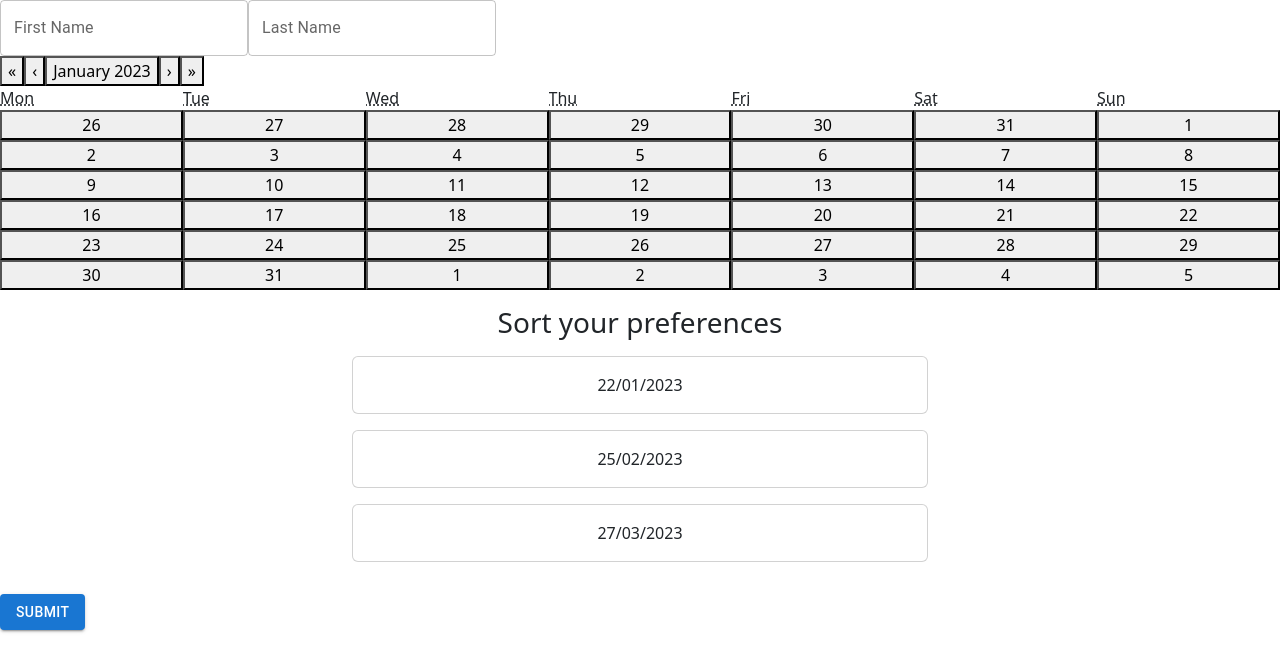
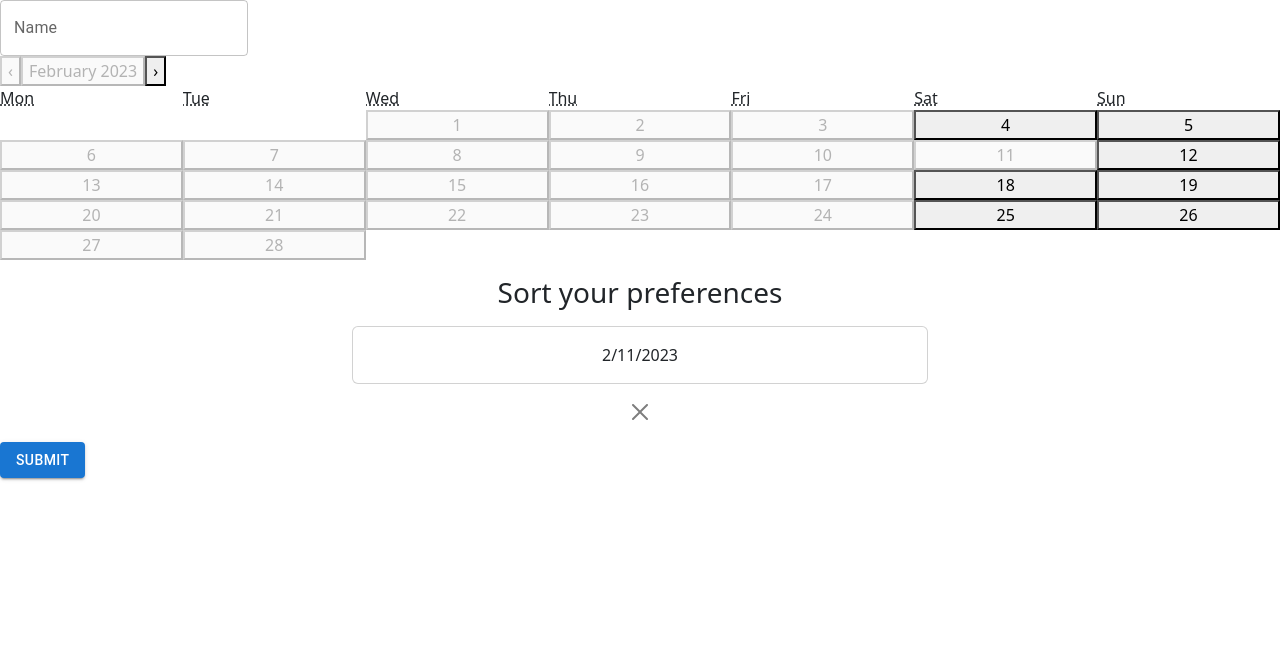
Before and after one commit to Jezla/weekend-scheduler, a React (Create React App) app in the folder frontend/: page / in a window 1280 px wide. Both pictures are taken after a click on the button "11". Shown: the top 672 px of the page. Built offline with nearby package versions, Linux system fonts and the light colour scheme.

Commit message:
Added functionality for date preferences list

```diff
--- a/frontend/src/App.js
+++ b/frontend/src/App.js
@@ -11,38 +11,76 @@ import TextField from '@mui/material/TextField';
 import Button from '@mui/material/Button';
 
 function App() {
-  const [dates, setDates] = useState(["22/01/2023", "25/02/2023", "27/03/2023"]);
-  const [value, onChange] = useState(new Date());
+  const [name, setName] = useState("");
+  const [dates, setListDates] = useState([]);
+  const [value, setCalendarDate] = useState(new Date());
+
+  const setDates = (date) => {
+    setCalendarDate(date)
+    if (dates.length !== 6) {
+      setListDates([...dates, date.toLocaleDateString()])
+      // Put some sort of max alert popup thingo
+    }
+  }
+
+  const setDisabled = (date) => {
+    if ((date.getDay() !== 0 &&
+        date.getDay() !== 6) ||
+        dates.includes(date.toLocaleDateString())
+    ) {
+      return true
+    }
+    return false
+  }
 
   return (
     <>
       <div>
-        <TextField id="outlined-basic" label="First Name" variant="outlined"/>
-        <TextField id="outlined-basic" label="Last Name" variant="outlined"/>
+        <TextField
+          label="Name"
+          variant="outlined"
+          value={name}
+          onChange={(e) => {setName(e.target.value)}}
+        />
       </div>
       <div>
-      <Calendar onChange={onChange} value={value} />
+        <Calendar
+          onChange={date => setDates(date)}
+          value={value}
+          minDate={new Date(2023, 1)}
+          maxDate={new Date(2023, 4, 0)}
+          minDetail="month"
+          next2Label={null}
+          prev2Label={null}
+          tileDisabled={({date}) => setDisabled(date)}
+          showNeighboringMonth={false}
+        />
         <DndContext collisionDetection={closestCenter} onDragEnd={handleDragEnd}>
           <Container className="p-3" style={{ "width": "50%" }} align="center">
             <h3>Sort your preferences</h3>
             <SortableContext items={dates} strategy={verticalListSortingStrategy}>
-              {dates.map(language => <SortableItem key={language} id={language} />)}
+              {dates.map(date =>
+                <SortableItem key={date} id={date} dateList={dates} setDates={setListDates}/>
+              )}
             </SortableContext>
           </Container>
         </DndContext>
-        <Button variant="contained">Submit</Button>
+        <Button
+          variant="contained"
+          onClick={() => {
+            console.log(name, dates)
+          }}
+        >
+          Submit
+        </Button>
       </div>
     </>
   );
 
   function handleDragEnd(event) {
-    console.log("Drag end called");
     const { active, over } = event;
-    console.log("ACTIVE: " + active.id);
-    console.log("OVER :" + over.id);
-
     if (active.id !== over.id) {
-      setDates((items) => {
+      setListDates((items) => {
         const activeIndex = items.indexOf(active.id);
         const overIndex = items.indexOf(over.id);
         console.log(arrayMove(items, activeIndex, overIndex));
--- a/frontend/src/SortableItem.js
+++ b/frontend/src/SortableItem.js
@@ -1,6 +1,6 @@
 import { useSortable } from "@dnd-kit/sortable";
 import {CSS} from "@dnd-kit/utilities";
-import Card from 'react-bootstrap/Card';
+import { CloseButton, Card } from "react-bootstrap";
 
 export function SortableItem(props) {
     const {
@@ -17,8 +17,18 @@ export function SortableItem(props) {
     }
 
     return (
+      <>
         <div ref={setNodeRef} style={style} {...attributes} {...listeners}>
-            <Card body className="m-3">{props.id}</Card>
+          <Card body className="m-3">
+            {props.id}
+          </Card>
         </div>
+        <CloseButton onClick={() => {
+          const index = props.dateList.indexOf(props.id)
+          const newDates = [...props.dateList]
+          newDates.splice(index, 1);
+          props.setDates(newDates)
+        }}/>
+      </>
     )
 }
```
